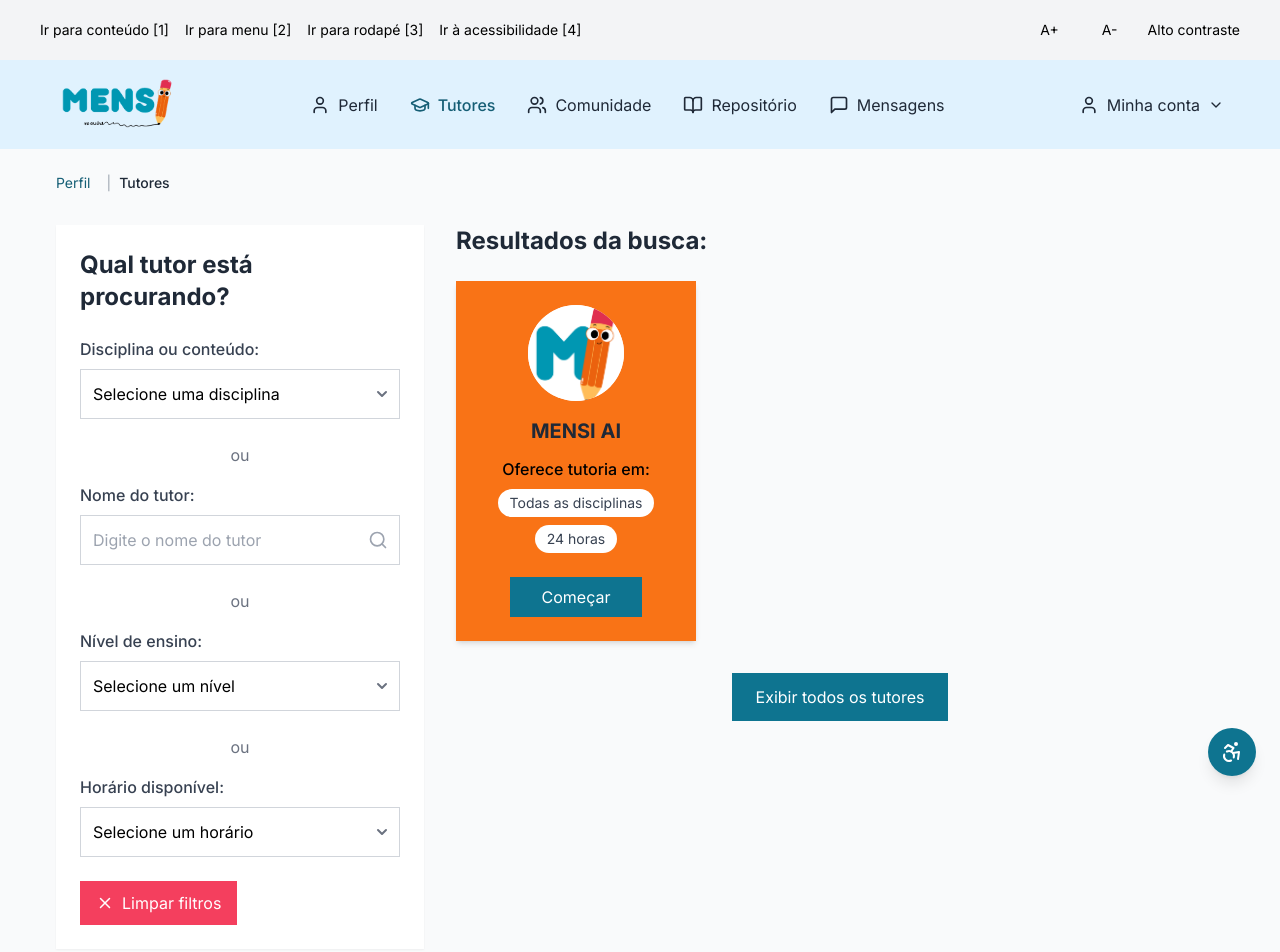
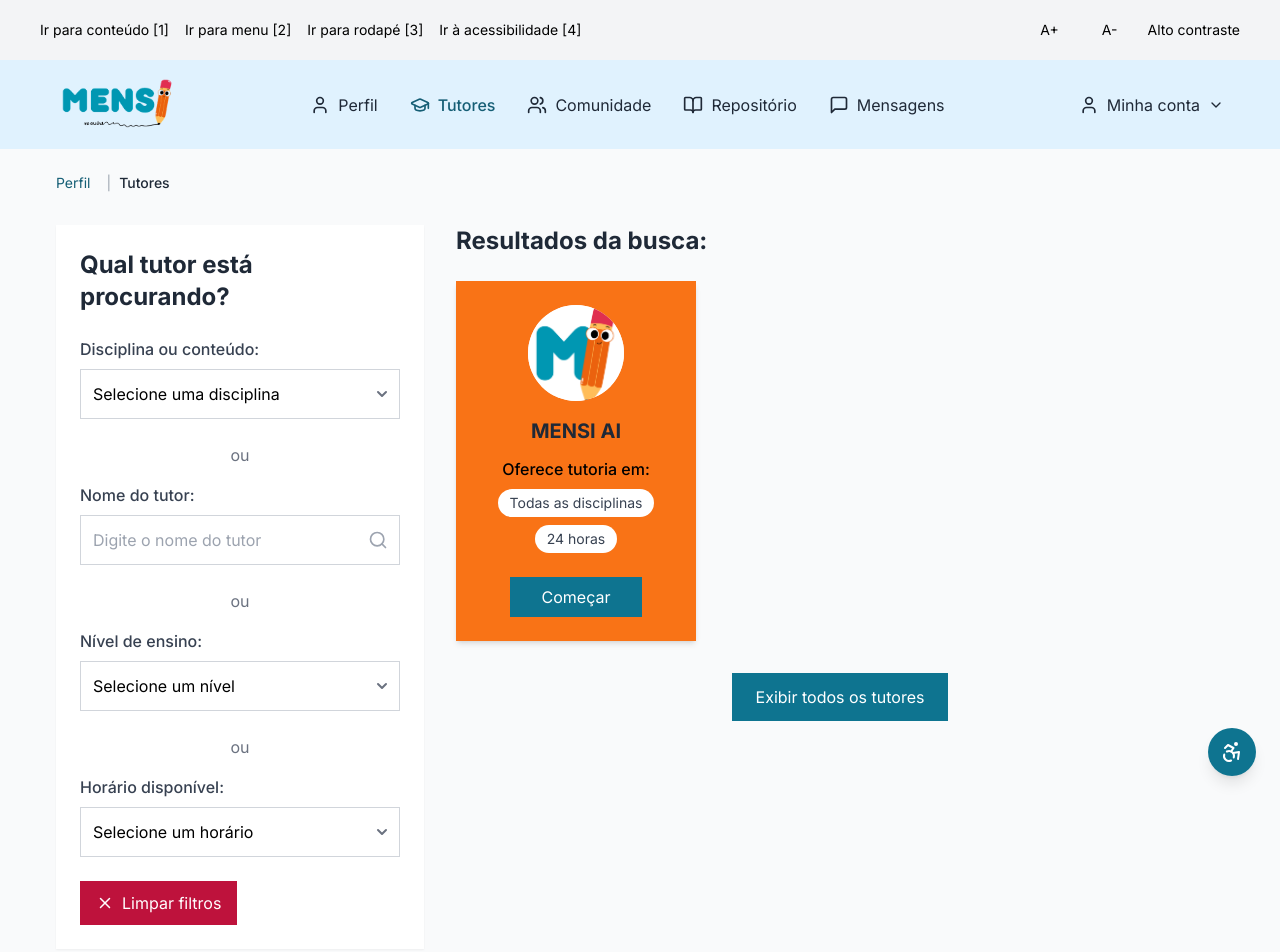
Before and after one commit to jpmedras/mensi, a Next.js app: page /tutors in a window 1280 px wide. Shown: the top 952 px of the page. Built offline with nearby package versions, Linux system fonts and the light colour scheme.

Commit message:
refactor: sync changes from old-state in mensi project
#VERCEL_SKIP

Co-authored-by: João Pedro Medrado Sena <83306527+jpmedras@users.noreply.github.com>

```diff
--- a/components/tutors-search.tsx
+++ b/components/tutors-search.tsx
@@ -294,7 +294,7 @@ export function TutorsSearch() {
           <div className="flex flex-wrap gap-3">
             <button
               onClick={clearFilters}
-              className="flex items-center gap-2 bg-rose-500 hover:bg-rose-600 text-white px-4 py-2 rounded-md transition-colors focus:outline-none focus:ring-2 focus:ring-rose-500 focus:ring-offset-2"
+              className="flex items-center gap-2 hover:bg-rose-600 text-white px-4 py-2 rounded-md transition-colors focus:outline-none focus:ring-2 focus:ring-rose-500 focus:ring-offset-2 bg-rose-700"
             >
               <X size={18} />
               Limpar filtros
```
